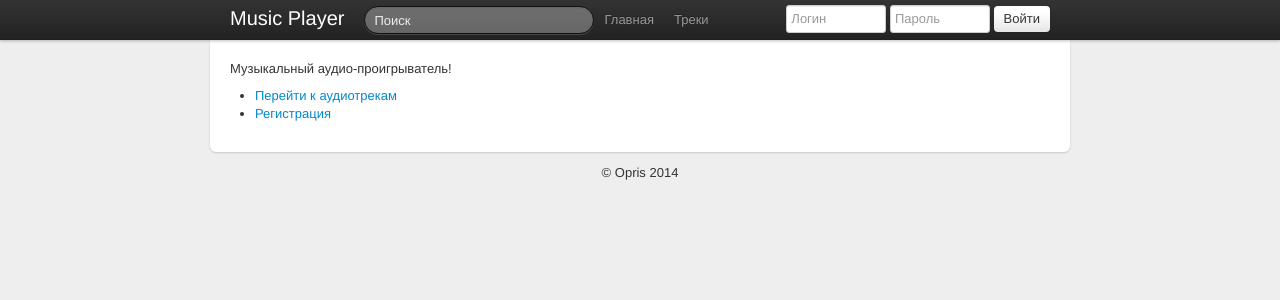
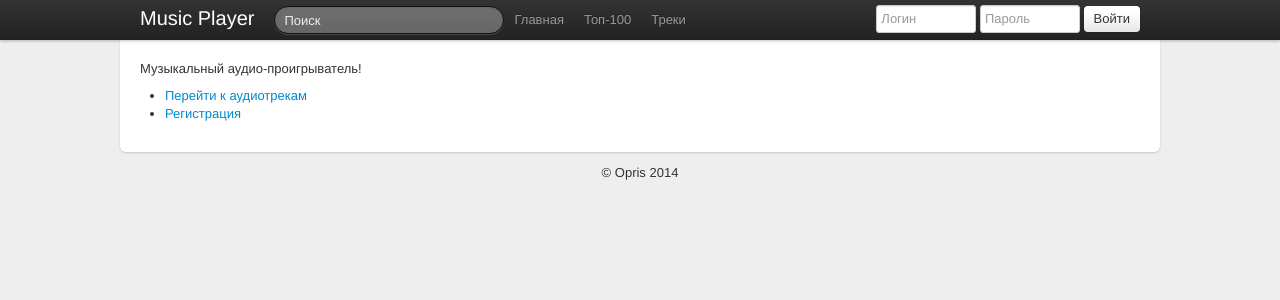
Before and after one commit to xznbum/music-player, a Django app: page / in a window 1280 px wide. Shown: the top 300 px of the page. Run offline with Django 3.2, Linux system fonts and the light colour scheme; parts of the project's set-up code (start-up, migrations or seed data) failed here and were passed over.

Commit message:
Добавил отображение популярных музыкальных композиций

```diff
--- a/opris/opris/static/css/style.css
+++ b/opris/opris/static/css/style.css
@@ -10,7 +10,7 @@ body {
   margin: 12px 0;
 }
 .container {
-  width: 820px; /* downsize our container to make the content feel a bit tighter and more cohesive. NOTE: this removes two full columns from the grid, meaning you only go to 14 columns and not 16. */
+  width: 1000px; /* downsize our container to make the content feel a bit tighter and more cohesive. NOTE: this removes two full columns from the grid, meaning you only go to 14 columns and not 16. */
 }
 
 /* The white background content wrapper */
@@ -137,7 +137,7 @@ ul.audiotracks-list li {
 .audiotracks-detail .audiotracks-list-entry {
   margin: 12px 12px 24px 12px;
   float: left;
-  width: 596px; /* 820 - 200 - (2 * 12) */
+  width: 976px; /* 1000 - (2 * 12) */
 }
 
 .audiotracks-detail img:first-child {
--- a/opris/templates/base.html
+++ b/opris/templates/base.html
@@ -22,18 +22,19 @@
     <div class="navbar navbar-fixed-top">
       <div class="navbar-inner">
         <div class="container">
-          <a class="brand" href="#">Music Player</a>
+          <a class="brand" href="/">Music Player</a>
           <ul class="nav">
             <form action="{% url 'search_track' %}" class="navbar-search" method="get">
                 <input class="search-query" type="search" name="q" placeholder="Поиск">
             </form>
             <li><a href="{% url 'home' %}">Главная</a></li>
+            <li><a href="{% url 'top_tracks' %}">Топ-100</a></li>
             <li><a href="{% url 'audiotracks' %}">Треки</a></li>
             {% if user.is_authenticated %}
                 <li><a href="{% url 'user_index' user.username %}">{% trans 'Мои треки' %}</a></li>
                 <li><a href="{% url 'upload_track' %}">{% trans 'Загрузить' %}</a></li>
                 {% if user.is_staff %}<li><a href="/admin">Админка</a></li>{% endif %}
-                <li><a href="{% url 'logout' %}">Выйти</a></li>
+                <li><a href="{% url 'logout' %}">Выйти <font color="#ffffff">({{ user.username }})</font></a></li>
             {% endif %}
           </ul>
           {% if not user.is_authenticated %}
```
